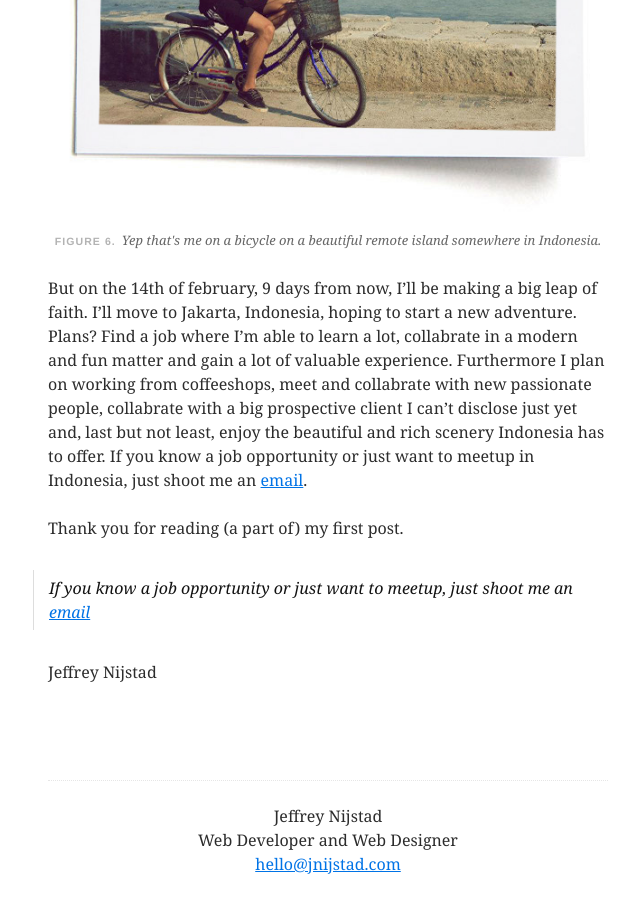
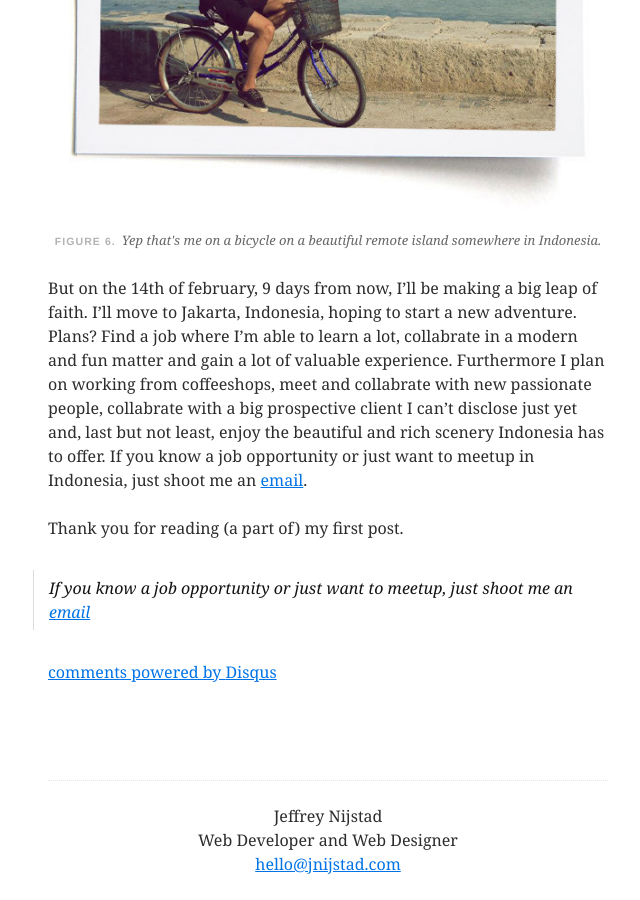
Before and after one commit to jnijstad/jnijstad.github.io, a Jekyll site: the page built from _posts/2014-02-04-introduction.markdown, in a window 1280 px wide and 900 px high, scrolled down 6646 px. Shown: the whole window, without its empty margins (312-952 px from the left). Built offline with Jekyll 4.4.1, drawn with Linux system fonts in a browser that asks for light colours; nearby versions of some CDN libraries; Markdown is read by kramdown in place of the engine named in the settings; comment, search, counter and statistics services are not loaded.

Commit message:
add basic disqus to single post

```diff
--- a/_layouts/post.html
+++ b/_layouts/post.html
@@ -4,6 +4,7 @@ layout: default
 <article itemscope itemtype="http://schema.org/BlogPosting" class="article">
 	<header class="header">
 		 <time itemprop="datePublished" class="pubdate" pubdate="pubdate">{{ page..date | date_to_string }}</time>
+
 		 <h1 itemprop="name"><a href="{{post.url}}">{{ page.title }}</a></h1>
 	</header>
 	<section itemprop="description" class="excerpt">
@@ -14,5 +15,36 @@ layout: default
     	{{ content }}
 	</section>
 	<!-- /.article-content -->
-	<span class="author-info" itemprop="author">Jeffrey Nijstad</span>
+
+	{% if page.comments %}
+	<section itemprop="comment" class="comments">
+		<div id="disqus_thread"></div>
+		<script type="text/javascript">
+		    /* * * CONFIGURATION VARIABLES: EDIT BEFORE PASTING INTO YOUR WEBPAGE * * */
+
+		    var disqus_shortname = 'jnijstadblog'; // required: replace example with your forum shortname
+		    var disqus_identifier = {{ page.disqus_id }};
+
+		    /* * * DON'T EDIT BELOW THIS LINE * * */
+		    (function() {
+		        var dsq = document.createElement('script'); dsq.type = 'text/javascript'; dsq.async = true;
+		        dsq.src = '//' + disqus_shortname + '.disqus.com/embed.js';
+		        (document.getElementsByTagName('head')[0] || document.getElementsByTagName('body')[0]).appendChild(dsq);
+		    })();
+		</script>
+		<noscript>Please enable JavaScript to view the <a href="http://disqus.com/?ref_noscript">comments powered by Disqus.</a></noscript>
+		<a href="http://disqus.com" class="dsq-brlink">comments powered by <span class="logo-disqus">Disqus</span></a>
+	</section>
+	<!-- /.comments -->
+	{% else %}
+	<div class="no-comments alert">
+		<p>Comments are disabled for this post.</p>
+	</div>
+	<!-- /.message -->
+	{% endif %}
+
+
+
+	<meta itemprop="author" content="Jeffrey Nijstad">
+
 </article>
--- a/_posts/2014-02-04-introduction.markdown
+++ b/_posts/2014-02-04-introduction.markdown
@@ -3,6 +3,8 @@ layout: post
 title:  "First Post: An Introduction"
 date:   2014-02-04 11:00:18
 categories: me
+comments: true
+disqus_id : "12"
 description: "An introductary blogpost about Jeffrey Nijstad on front-end development, back-end development, design and himself"
 excerpt: "Here it finally is, my first post on my so long postponed first blog. In this first post I'll give a brief introduction of what is to expect. So without further ado, please enjoy reading the first introductary post about me and my webdevelopment and webdesign passion."
 
```
